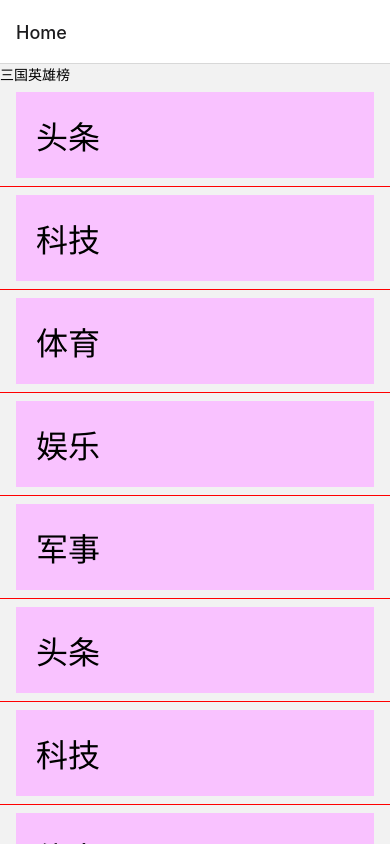
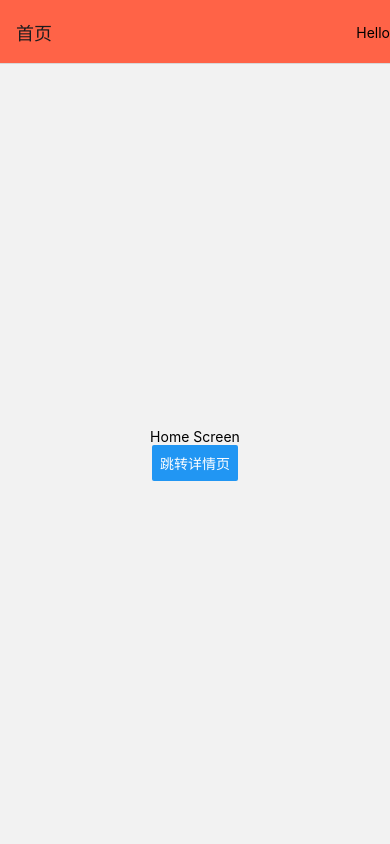
Before and after one commit to Synergism612/MyApp, a React Native app: screen / in a window 390 px wide. Built offline with nearby package versions, Linux system fonts and the light colour scheme.

Commit message:
router:learn StackNavigator

```diff
--- a/App.tsx
+++ b/App.tsx
@@ -13,22 +13,18 @@ import React, {Component} from 'react';
 // import Index from './src/2Core/09_Touchable';
 // import Index from './src/2Core/10_Scrolliew';
 // import Index from './src/2Core/11_SectionList';
-import Index from './src/2Core/12_FlatList';
+// import Index from './src/2Core/12_FlatList';
 // import Index from './src/2Core/13_Animated';
 // import Index from './src/4Custom/21_Loading';
 
+import Index from './src/5Router/22_StackNavigator';
 import {NavigationContainer} from '@react-navigation/native';
-import {createNativeStackNavigator} from '@react-navigation/native-stack';
-
-const Stack = createNativeStackNavigator();
 
 export default class App extends Component {
   render() {
     return (
       <NavigationContainer>
-        <Stack.Navigator>
-          <Stack.Screen name="Home" component={Index} />
-        </Stack.Navigator>
+        <Index />
       </NavigationContainer>
     );
   }
--- /dev/null
+++ b/src/5Router/22_StackNavigator/index.tsx
@@ -0,0 +1,77 @@
+import {Text, StyleSheet, View, Button, TouchableOpacity} from 'react-native';
+import React, {Component} from 'react';
+import {createNativeStackNavigator} from '@react-navigation/native-stack';
+import {NavigationProp} from '@react-navigation/native';
+
+const Stack = createNativeStackNavigator();
+
+const HomeScreen = ({
+  navigation,
+}: {
+  navigation: NavigationProp<any>;
+}): JSX.Element => {
+  return (
+    <View style={styles.Screen}>
+      <Text>Home Screen</Text>
+      <Button
+        onPress={() => {
+          navigation.navigate('Details');
+        }}
+        title="跳转详情页"
+      />
+    </View>
+  );
+};
+
+const DetailsScreen = ({
+  navigation,
+}: {
+  navigation: NavigationProp<any>;
+}): JSX.Element => {
+  return (
+    <View style={styles.Screen}>
+      <Text>Details Screen</Text>
+      <Button
+        onPress={() => {
+          navigation.navigate('Home');
+        }}
+        title="回到首页"
+      />
+    </View>
+  );
+};
+
+export default class index extends Component {
+  render() {
+    return (
+      <Stack.Navigator
+        initialRouteName="Home" //设置默认页面
+        screenOptions={
+          {headerShown: true} //显示头部
+        }>
+        <Stack.Screen
+          name="Home"
+          component={HomeScreen}
+          options={{
+            title: '首页',
+            headerStyle: {backgroundColor: 'tomato'},
+            headerRight: () => (
+              <TouchableOpacity>
+                <Text>Hello</Text>
+              </TouchableOpacity>
+            ),
+          }}
+        />
+        <Stack.Screen name="Details" component={DetailsScreen} />
+      </Stack.Navigator>
+    );
+  }
+}
+
+const styles = StyleSheet.create({
+  Screen: {
+    flex: 1,
+    alignItems: 'center',
+    justifyContent: 'center',
+  },
+});
```
Also changed, not shown: src/5Router/22_StackNavigator/Read.md (added, +40 -0 lines).
